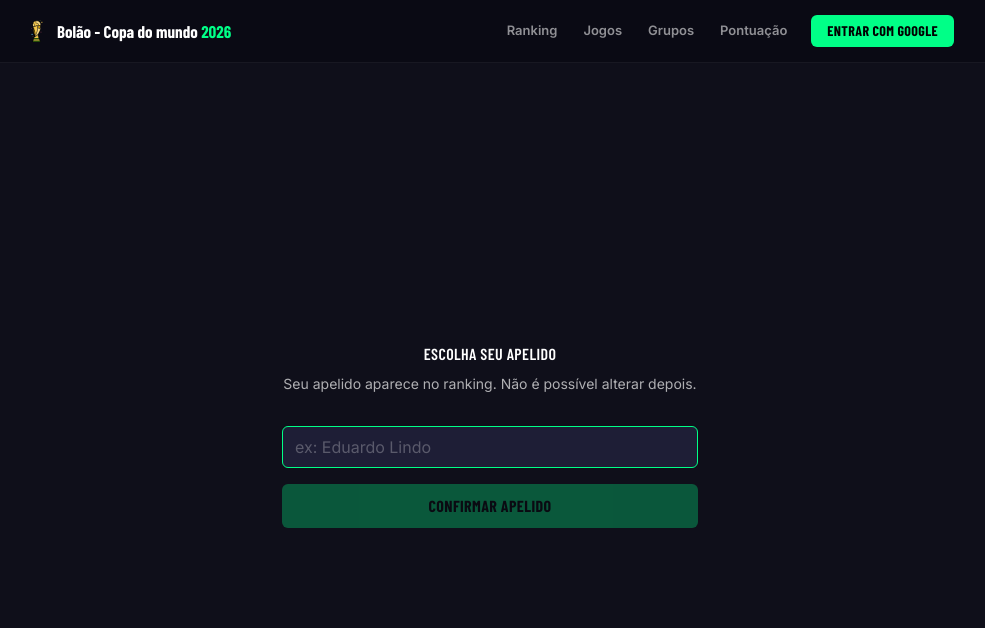
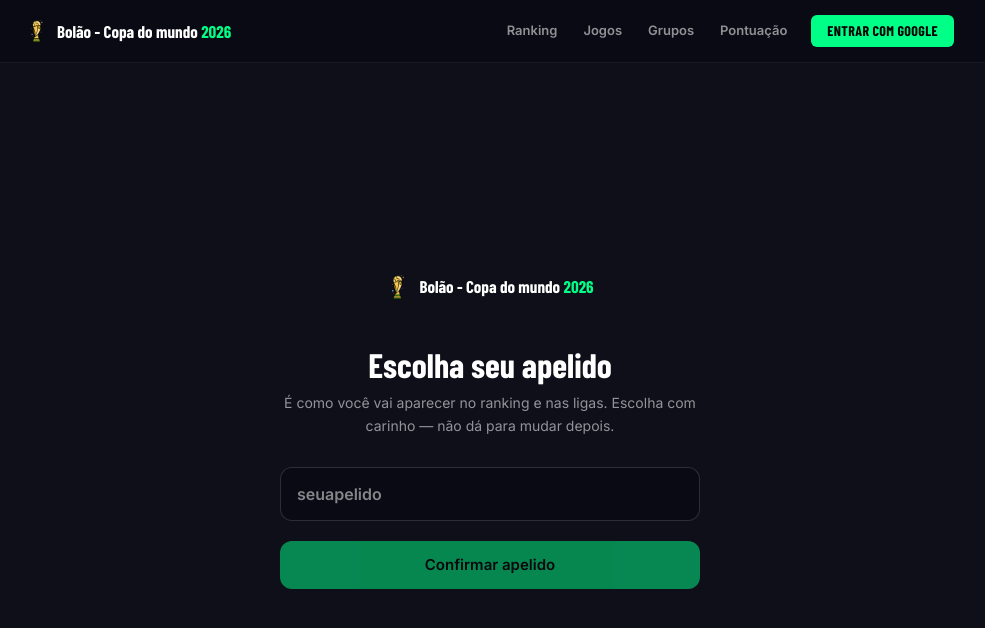
Before and after one commit to itseduardolima/bolao, a Next.js app: page /onboarding in a window 1280 px wide. Shown: the top 628 px of the page, without its empty margins (150-1135 px from the left). Built offline with nearby package versions, Linux system fonts and the light colour scheme; no server answers; a web font is replaced by a local one.

Commit message:
feat: redesign onboarding page with logo and inline input state icons
Replace generic form layout with centered full-page design. Add logo
wordmark, 54px input with absolute-positioned check/X/spinner icons
per availability state, and descriptive hint text.

```diff
--- a/src/app/onboarding/page.tsx
+++ b/src/app/onboarding/page.tsx
@@ -1,67 +1,106 @@
 'use client'
 
+import Image from 'next/image'
+import LogoCopa from '@/assets/images/logo-copa.png'
 import { useOnboarding } from './useOnboarding'
-import Input from '@/components/ui/Input'
-import Button from '@/components/ui/Button'
-import Container from '@/components/layout/Container'
-import SectionTitle from '@/components/layout/SectionTitle'
-
-const statusMessage: Record<string, { text: string; color: string }> = {
-  idle: { text: '', color: '' },
-  checking: { text: 'Verificando...', color: 'text-secondary' },
-  available: { text: '✓ Disponível', color: 'text-accent' },
-  unavailable: { text: '✗ Já está em uso', color: 'text-error' },
-  invalid: {
-    text: 'Entre 3 e 20 caracteres',
-    color: 'text-secondary',
-  },
-}
 
 export default function OnboardingPage() {
-  const { value, setValue, status, error, isSaving, canSubmit, handleSubmit } =
-    useOnboarding()
+  const { value, setValue, status, error, isSaving, canSubmit, handleSubmit } = useOnboarding()
 
-  const hint = statusMessage[status]
+  const borderColor = status === 'available'
+    ? '#00ff87'
+    : status === 'unavailable' || status === 'invalid'
+    ? '#ef4444'
+    : 'rgba(255,255,255,.14)'
+
+  const hintColor = status === 'available'
+    ? '#00ff87'
+    : status === 'unavailable'
+    ? '#ef4444'
+    : 'rgba(255,255,255,.42)'
+
+  const hintText = status === 'checking'
+    ? 'Verificando…'
+    : status === 'available'
+    ? '✓ Disponível'
+    : status === 'unavailable'
+    ? '✕ Já está em uso'
+    : status === 'invalid'
+    ? 'Entre 3 e 20 caracteres'
+    : ''
 
   return (
-    <main className="flex min-h-[calc(100vh-56px)] items-center justify-center">
-      <Container className="max-w-md py-16">
-        <SectionTitle className="mb-2 text-center">Escolha seu apelido</SectionTitle>
-        <p className="mb-8 text-center text-sm text-secondary">
-          Seu apelido aparece no ranking. Não é possível alterar depois.
+    <main className="flex min-h-[calc(100vh-62px)] items-center justify-center px-[24px] py-[80px]">
+      <div className="w-full max-w-[420px]">
+        <div className="flex items-center justify-center gap-[9px] mb-[48px]">
+          <Image src={LogoCopa} alt="Bolão 2026" width={24} height={24} className="shrink-0" />
+          <span className="font-barlow text-[17px] font-black text-primary leading-none">
+            Bolão - Copa do mundo <span className="text-accent">2026</span>
+          </span>
+        </div>
+
+        <h1 className="font-barlow text-[34px] font-extrabold text-primary leading-[1.05] text-center">
+          Escolha seu apelido
+        </h1>
+        <p className="font-inter text-[14px] leading-[1.6] text-[rgba(255,255,255,.55)] text-center mt-[10px]">
+          É como você vai aparecer no ranking e nas ligas. Escolha com carinho — não dá para mudar depois.
         </p>
 
-        <form onSubmit={handleSubmit} className="flex flex-col gap-4">
-          <div>
-            <Input
+        <form onSubmit={handleSubmit} className="mt-[30px]">
+          <div className="relative">
+            <input
               value={value}
               onChange={(e) => setValue(e.target.value)}
-              placeholder="ex: Eduardo Lindo"
+              placeholder="seuapelido"
               maxLength={20}
               autoFocus
               autoComplete="off"
               autoCorrect="off"
               autoCapitalize="none"
               spellCheck={false}
+              className="w-full h-[54px] px-[16px] pr-[46px] bg-base-dark text-primary font-inter text-[16px] font-semibold outline-none rounded-[12px] transition-colors"
+              style={{ border: `1px solid ${borderColor}`, boxSizing: 'border-box' }}
             />
-            {hint.text && (
-              <p className={`mt-1.5 text-xs ${hint.color}`}>{hint.text}</p>
+
+            {status === 'checking' && (
+              <span className="absolute right-[16px] top-[19px] w-[16px] h-[16px] border-2 border-[rgba(255,255,255,.2)] border-t-white rounded-full inline-block animate-spin" />
+            )}
+
+            {status === 'available' && (
+              <span className="absolute right-[14px] top-[16px] w-[22px] h-[22px] rounded-full bg-[rgba(0,255,135,.15)] text-accent flex items-center justify-center font-inter text-[12px] font-bold">
+                ✓
+              </span>
+            )}
+
+            {(status === 'unavailable' || status === 'invalid') && (
+              <span className="absolute right-[14px] top-[16px] w-[22px] h-[22px] rounded-full bg-[rgba(239,68,68,.15)] text-error flex items-center justify-center font-inter text-[12px] font-bold">
+                ✕
+              </span>
             )}
           </div>
 
-          {error && <p className="text-sm text-error">{error}</p>}
+          {hintText && (
+            <div className="font-inter text-[12.5px] font-medium mt-[10px] px-[2px]" style={{ color: hintColor }}>
+              {hintText}
+            </div>
+          )}
 
-          <Button
+          {error && (
+            <p className="font-inter text-[13px] text-error mt-[10px]">{error}</p>
+          )}
+
+          <button
             type="submit"
-            variant="primary"
-            size="md"
-            disabled={!canSubmit}
-            className="w-full"
+            disabled={!canSubmit || isSaving}
+            className="w-full h-[48px] mt-[20px] bg-accent text-black rounded-[12px] font-inter text-[15px] font-bold flex items-center justify-center gap-[8px] disabled:opacity-50 transition-opacity cursor-pointer disabled:cursor-not-allowed"
           >
-            {isSaving ? 'Salvando...' : 'Confirmar apelido'}
-          </Button>
+            {isSaving && (
+              <span className="w-[15px] h-[15px] border-2 border-[rgba(0,0,0,.3)] border-t-black rounded-full inline-block animate-spin" />
+            )}
+            {isSaving ? 'Salvando…' : 'Confirmar apelido'}
+          </button>
         </form>
-      </Container>
+      </div>
     </main>
   )
 }
```
